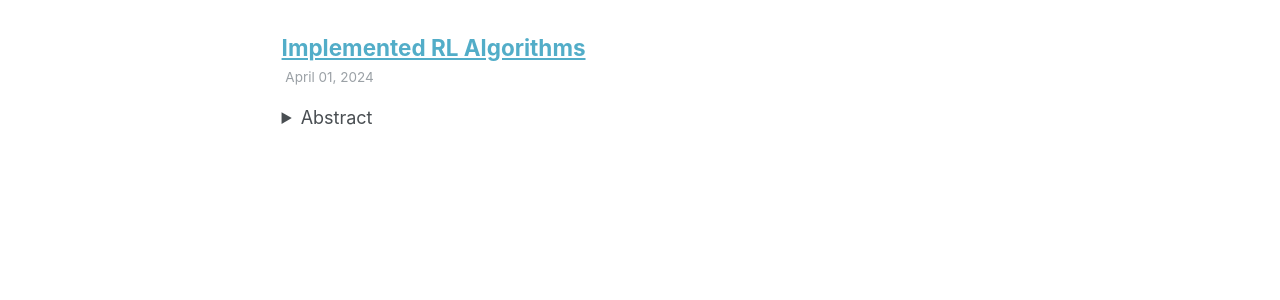
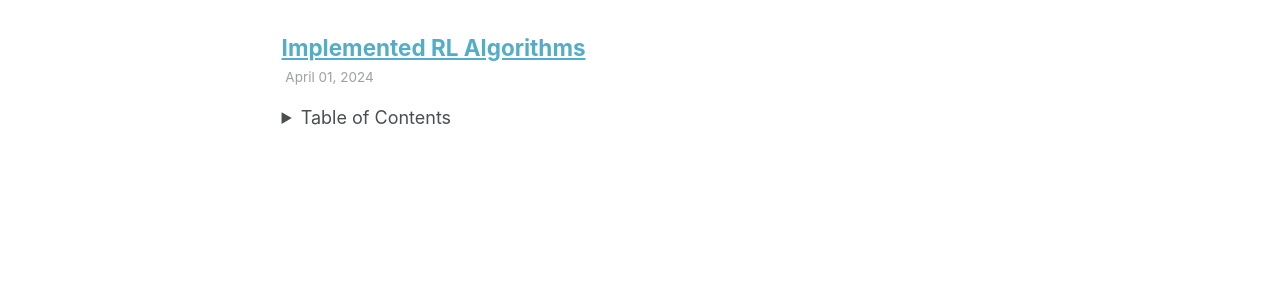
Before and after one commit to chirathyh/chirathyh.github.io, a Jekyll site: the page built from _pages/short-notes.html, in a window 1280 px wide. Shown: the part 300-600 px from the top of the page. Built offline with Jekyll 4.4.1, drawn with Linux system fonts in a browser that asks for light colours.

Commit message:
Update 2024-04-01-RL-notes.md

```diff
--- a/_talks/2024-04-01-RL-notes.md
+++ b/_talks/2024-04-01-RL-notes.md
@@ -8,8 +8,10 @@
 
 <div>
 <details>
-  <summary>Abstract</summary>
-      <a href="#basic-concepts" aria-label="Basic Concepts">Basic Concepts</a>
+  <summary>Table of Contents</summary>
+        <ul>
+        <li><a href="#basic-concepts" aria-label="Basic Concepts">Basic Concepts</a></li>
+      </ul>
 </details>
 </div>
 
```
